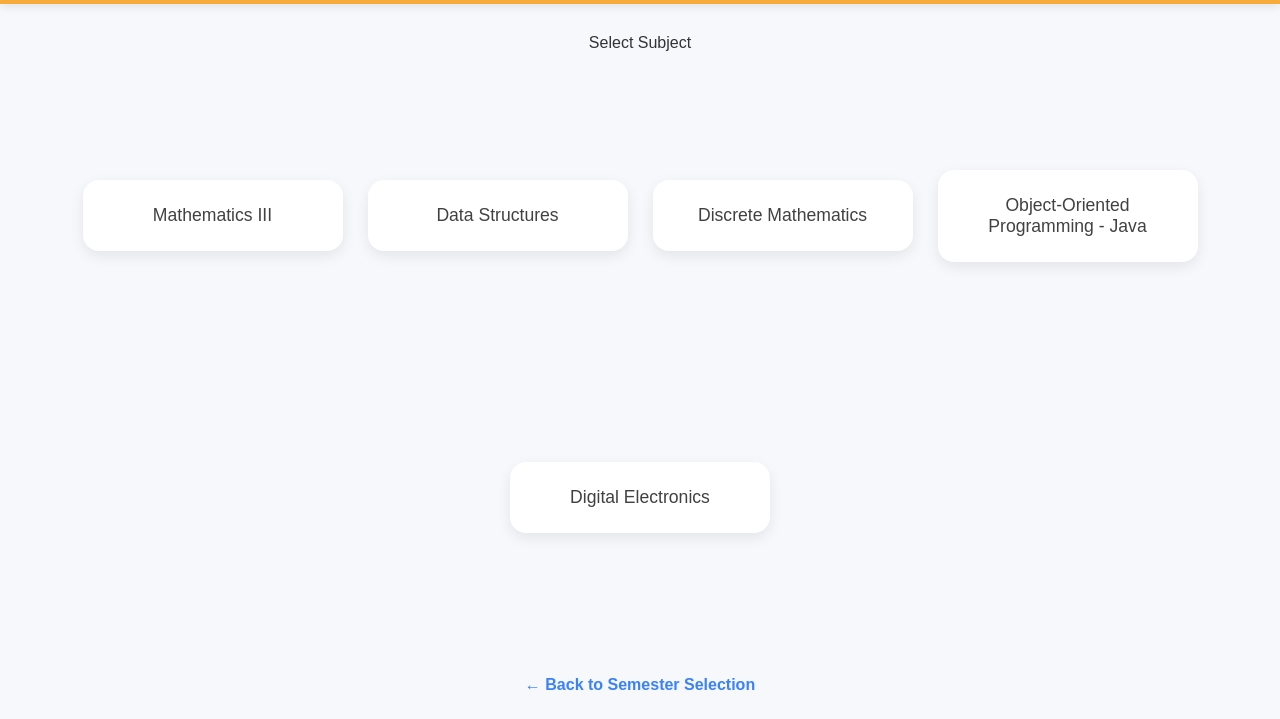
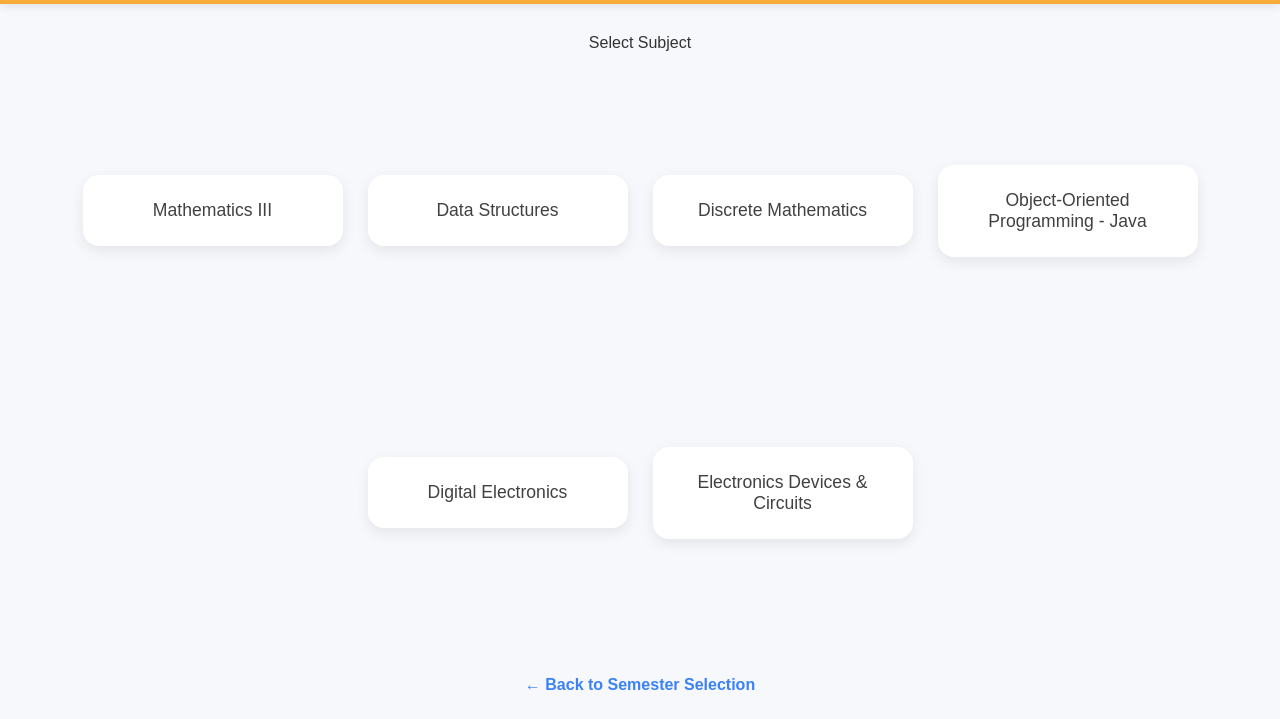
Before and after one commit to sanketranaware/College-Of-Engineering-Phaltan-Notes, a plain HTML site: page Computer/2year/3sem/Computer3sem.html in a window 1280 px wide. Shown: the part 81-800 px from the top of the page. Drawn offline with Linux system fonts and the light colour scheme.

Commit message:
Add Electronics Devices & Circuits link
Added link to 'Electronics Devices & Circuits' course.

```diff
--- a/Computer/2year/3sem/Computer3sem.html
+++ b/Computer/2year/3sem/Computer3sem.html
@@ -21,6 +21,7 @@
     <a href="3semSubjects/ComputerObjectOrientedProgramming-java.html" class="card">Object-Oriented Programming -
       Java</a>
     <a href="3semSubjects/ComputerDigitalElectronics.html" class="card">Digital Electronics </a>
+    <a href="https://drive.google.com/drive/folders/1c5vKgLg5OUeuOI_xA8rAmIydKgNvXkzD?usp=drive_link" target="_blank" class="card">Electronics Devices & Circuits</a>
 
 
   </main>
@@ -30,4 +31,5 @@
   </footer>
 </body>
 
+
 </html>
```
